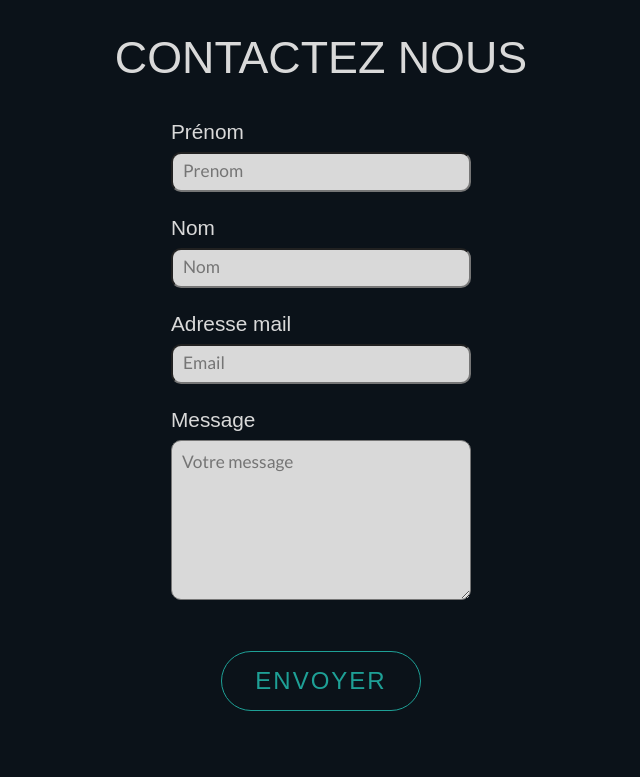
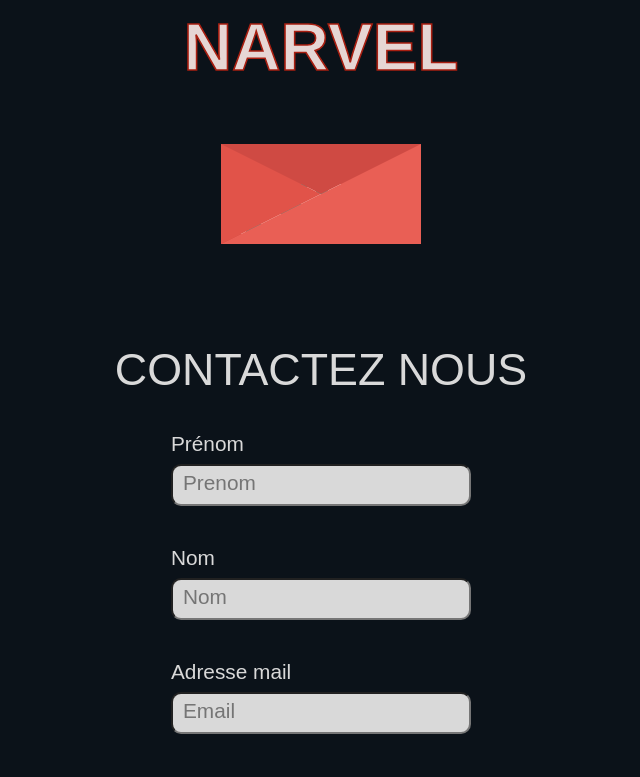
Before and after one commit to WildCodeSchool/2023-03-JS-Remote-Wild_Impact_Project-2_Team_B, a React (Vite) app in the folder frontend/: page / in a window 1280 px wide. Shown: the top 777 px of the page, without its empty margins (319-959 px from the left). Built offline with nearby package versions, Linux system fonts and the light colour scheme; a web font is replaced by a local one.

Commit message:
formulaire fonctionnel connecté avec EmailJS

```diff
--- a/frontend/src/App.jsx
+++ b/frontend/src/App.jsx
@@ -7,6 +7,7 @@
 // US 4 import
 import Contact from './pages/Contact'
 import "./App.scss"
+import emailjs from '@emailjs/browser'
 
 function App() {
   return (
--- a/frontend/src/App.scss
+++ b/frontend/src/App.scss
@@ -9,21 +9,193 @@
 
 body {
   background-color: $background-black;
+  color: $white;
+}
+
+/* TITLE */
+.contactTitle {
+  @include mainTitle;
+  display: block;
+  margin-top: 0px;
+}
+
+.logo {
+  @include logo(4.2rem);
+  margin-top: 1%;
+}
+
+/* Enveloppe animated*/
+
+.anim-mail {
+  display: flex;
+  padding-top: 5%
+}
+
+.letter-image {
+  position: relative;
+  top: 10%;
+  left: 50%;
+  width: 200px;
+  height: 200px;
+  -webkit-transform: translate(-50%, -50%);
+  -moz-transform: translate(-50%, -50%);
+  transform: translate(-50%, -50%);
+  cursor: pointer;
+  display: flex;
+  align-items: center;
+  flex-direction: column-reverse;
+  flex-wrap: nowrap;
+  justify-content: space-between;
+
+
+}
+
+.animated-mail {
+  position: absolute;
+  height: 150px;
+  width: 200px;
+  -webkit-transition: .4s;
+  -moz-transition: .4s;
+  transition: .4s;
+  margin-left: auto;
+  margin-right: auto;
+
+  .body {
+    position: absolute;
+    bottom: 0;
+    width: 0;
+    height: 0;
+    border-style: solid;
+    border-width: 0 0 100px 200px;
+    border-color: transparent transparent #e95f55 transparent;
+    z-index: 2;
+  }
+
+  .top-fold {
+    position: absolute;
+    top: 50px;
+    width: 0;
+    height: 0;
+    border-style: solid;
+    border-width: 50px 100px 0 100px;
+    -webkit-transform-origin: 50% 0%;
+    -webkit-transition: transform .4s .4s, z-index .2s .4s;
+    -moz-transform-origin: 50% 0%;
+    -moz-transition: transform .4s .4s, z-index .2s .4s;
+    transform-origin: 50% 0%;
+    transition: transform .4s .4s, z-index .2s .4s;
+    border-color: #cf4a43 transparent transparent transparent;
+    z-index: 2;
+  }
+
+  .back-fold {
+    position: absolute;
+    bottom: 0;
+    width: 200px;
+    height: 100px;
+    background: #cf4a43;
+    z-index: 0;
+  }
+
+  .left-fold {
+    position: absolute;
+    bottom: 0;
+    width: 0;
+    height: 0;
+    border-style: solid;
+    border-width: 50px 0 50px 100px;
+    border-color: transparent transparent transparent #e15349;
+    z-index: 2;
+  }
+
+  .letter {
+    left: 20px;
+    bottom: 0px;
+    position: absolute;
+    width: 160px;
+    height: 60px;
+    background: white;
+    z-index: 1;
+    overflow: hidden;
+    -webkit-transition: .4s .2s;
+    -moz-transition: .4s .2s;
+    transition: .4s .2s;
+
+    .letter-border {
+      height: 10px;
+      width: 100%;
+      background: repeating-linear-gradient(-45deg,
+          $blue,
+          $blue, 8px,
+          transparent 8px,
+          transparent 18px);
+    }
+
+    .letter-title {
+      margin-top: 10px;
+      margin-left: 5px;
+      height: 10px;
+      width: 40%;
+      background: $blue;
+    }
+
+    .letter-context {
+      margin-top: 10px;
+      margin-left: 5px;
+      height: 10px;
+      width: 20%;
+      background: $blue;
+    }
+
+    .letter-N {
+      margin-top: 0px;
+      margin-left: 65px;
+      height: 10px;
+      width: 20%;
+      @include logo(4.2rem);
+    }
+
+    .letter-stamp {
+      margin-top: 30px;
+      margin-left: 120px;
+      border-radius: 100%;
+      height: 30px;
+      width: 30px;
+      background: #cb5a5e;
+      opacity: 0.3;
+    }
+  }
+}
+
+
+.letter-image:hover {
+  .animated-mail {
+    transform: translateY(50px);
+    -webkit-transform: translateY(50px);
+    -moz-transform: translateY(50px);
+  }
+
+  .animated-mail .top-fold {
+    transition: transform .4s, z-index .2s;
+    transform: rotateX(180deg);
+    -webkit-transition: transform .4s, z-index .2s;
+    -webkit-transform: rotateX(180deg);
+    -moz-transition: transform .4s, z-index .2s;
+    -moz-transform: rotateX(180deg);
+    z-index: 0;
+  }
+
+  .animated-mail .letter {
+    height: 180px;
+  }
+
+  .shadow {
+    width: 250px;
+  }
 }
 
 /* CONTACT FORM */
-.contacttitle {
-  color: $background-light-grey;
-  text-align: center;
-  display: block;
-  margin: 2rem;
-  font-family: $title-font-family;
-  text-transform: uppercase;
-  font-weight: 400;
-  font-size: 2.8rem;
-}
-
-label {
+.LabelForm {
   color: $background-light-grey;
   text-align: left;
   display: block;
@@ -90,45 +262,52 @@ label {
 
 .formEntry {
   display: block;
-  margin: 1.5rem auto;
+  margin: 1rem auto;
   min-width: 300px;
   padding: 10px;
   border-radius: 10px;
   transition: all 0.5s ease 0s;
   margin-top: 0.5rem;
+  margin-bottom: 1rem;
+  font-family: $title-font-family;
+  color: $blue;
+  font-size: 1rem;
 }
 
 .submit {
+  @include mainBtn($blue);
   display: block;
-  margin: 1.5rem auto;
-  padding: 10px;
-  border-radius: 40px;
-  color: $blue;
-  border: 1px solid $blue;
-  background: none !important;
   margin-top: 0.5rem;
-  font-family: $title-font-family;
   font-size: 1.5rem;
   line-height: 1;
   min-width: 200px;
   height: 60px;
-  cursor: pointer;
-  text-transform: uppercase;
   position: relative;
-  letter-spacing: 2px;
-  transition: all .3s ease;
 }
 
 
 button:hover {
-  background-color: $blue;
-  color: $white;
-  letter-spacing: 5px;
-  transition: all .3s ease;
-  border: 3px dashed $white;
+  @include mainBtnHover($white);
 }
 
-
+.non-valid {
+  margin-left: auto;
+  margin-right: auto;
+  display: flex;
+  flex-direction: row-reverse;
+  align-content: stretch;
+  justify-content: center;
+  flex-wrap: nowrap;
+  margin-top: 0px;
+  margin-bottom: 0.9rem;
+  color: $red;
+  width: 60%;
+  padding: 0.3rem;
+  border-radius: 30px;
+  font-family: $title-font-family;
+  font-size: 1.17rem;
+  font-weight: 200;
+}
 
 /* TEXTE DEFILANT */
 .messagedefilant {
@@ -145,6 +324,7 @@ button:hover {
   transform: rotate(-3deg);
   top: 20%;
   margin-top: 5rem;
+  color: $background-black;
 }
 
 .messagedefilant div {
--- a/frontend/src/pages/Contact.jsx
+++ b/frontend/src/pages/Contact.jsx
@@ -1,74 +1,148 @@
 import React, { useRef } from 'react';
-import emailjs from '@emailjs/browser'
-
-
+import emailjs from '@emailjs/browser';
+import { useState } from 'react';
 
 const Contact = () => {
+  const [formData, setFormData] = useState({
+    user_firstName: "",
+    user_lastName: "",
+    user_email: "",
+    user_message: "",
+  });
   const form = useRef();
-  const sendEmail = (e) => {
-    e.preventDefault(); emailjs.sendForm(process.env.REACT_APP_SERVICE_ID,
-      process.env.REACT_APP_TEMPLATE_ID, form.current,
-      process.env.REACT_APP_PUBLIC_KEY)
-      .then((result) => { alert('message sent successfully...'); console.log(result.text); },
-        (error) => { console.log(error.text); });
+  const [formError, setFormError] = useState({});
+  const onChangeHandler = (event) => {
+    setFormData(() => ({
+      ...formData,
+      [event.target.name]: event.target.value
+    }));
   };
 
+  /* VALIDATION FORM */
+  const validateForm = () => {
+    let err = {};
+    let regex = /^\w+([\.-]?\w+)*@\w+([\.-]?\w+)*(\.\w{2,3})+$/;
+    if (formData.user_firstName === '') {
+      err.user_firstName = 'Il manque votre prenom!';
+    }
+    if (formData.user_lastName === '') {
+      err.user_lastName = 'Il manque votre nom!';
+    }
+    if (!regex.test(formData.user_email)) {
+      err.user_email = 'Pas de message sans votre email!';
+    } else {
+      if (!regex.test(formData.user_email)) {
+        err.user_email = 'Votre email est bizzare...';
+      }
+    }
+    setFormError({ ...err });
+    return Object.keys(err).length < 1;
+  };
 
+  /* SEND FORM */
+  const sendEmail = (e) => {
+    e.preventDefault();
+    console.log("Form Data:", formData);
+    let isValid = validateForm();
+    if (isValid) {
+      emailjs.sendForm('service_dbwxt5z', 'Template_narval01', form.current, 'D_XtUCzs448Q6k9Ym')
+        .then((result) => {
+          console.log(result.text);
+          alert("Merci pour le message ! Les Superheros sont à votre disoposition !");
+        }, (error) => {
+          console.log(error.text);
+          alert("Il y a un problème...");
+        });
+    } else {
+      alert("Vous avez besoin des superpower pour remplir le forumulaire ? Essayez encore une fois!");
+    }
+  };
+  /* FORM HTML */
   return (
     <div>
       <div className="container-form">
-        <h1 className='contacttitle'>Contactez nous</h1>
+        <h1 className="logo">narvel</h1>
+        <div className='anim-mail'>
+          <div class="letter-image">
+            <div class="animated-mail">
+              <div class="back-fold"></div>
+              <div class="letter">
+                <div class="letter-border"></div>
+                <div class="letter-title"></div>
+                <div class="letter-context"></div>
+                <div class="letter-N">N</div>
+                <div class="letter-stamp">
+                  <div class="letter-stamp-inner"></div>
+                </div>
+              </div>
+              <div class="top-fold"></div>
+              <div class="body"></div>
+              <div class="left-fold"></div>
+            </div>
+          </div>
+        </div>
+        <h1 className="contactTitle">Contactez nous</h1>
         <form className="ContactForm" ref={form} onSubmit={sendEmail}>
-          <label htmlFor="firstName">Prénom</label>
+          <label className="LabelForm">Prénom</label>
           <input
-            name='user_firstName'
+            name="user_firstName"
             type="text"
             id="firstName"
             className="firstname formEntry animated"
             placeholder="Prenom"
+            value={formData.user_firstName}
+            onChange={onChangeHandler}
           />
-          <label htmlFor="lastName">Nom</label>
+          <span className="non-valid">{formError.user_firstName}</span>
+          <label className="LabelForm">Nom</label>
           <input
-            name='user_lastName'
+            name="user_lastName"
             type="text"
             id="lastName"
             className="name formEntry animated"
             placeholder="Nom"
+            value={formData.user_lastName}
+            onChange={onChangeHandler}
           />
-          <label htmlFor="Email">Adresse mail</label>
+          <span className="non-valid">{formError.user_lastName}</span>
+          <label className="LabelForm">Adresse mail</label>
           <input
-            name='user_email'
+            name="user_email"
             type="text"
             id="email"
             className="email formEntry animated"
             placeholder="Email"
+            value={formData.user_email}
+            onChange={onChangeHandler}
           />
-          <label htmlFor="Message">Message</label>
+          <span className="non-valid">{formError.user_email}</span>
+          <label className="LabelForm">Message</label>
           <textarea
-            name='umessage'
+            name="user_message"
             id="message"
             className="message formEntry"
             placeholder="Votre message"
+            value={formData.user_message}
+            onChange={onChangeHandler}
           ></textarea>
+          <span className="non-valid">{formError.user_message}</span>
           <br />
-          <button type="submit" className="submit" onClick={() => {
-            alert("Message Sent.");
-          }}>
+          <button type="submit" className="submit" value="Send Email">
             Envoyer
           </button>
 
         </form>
       </div>
-      <div class="messagedefilant">
+      <div className="messagedefilant">
 
         <div>
-          <p> <span class="puce">•</span> HIRE SUPERHERO<span class="puce">•</span> HIRE SUPERHERO <span
-            class="puce">•</span>
-            HIRE SUPERHERO<span class="puce">•</span> HIRE SUPERHERO
-            <span class="puce">•</span> HIRE SUPERHERO<span class="puce">•</span> HIRE SUPERHERO
-            <span class="puce">•</span> HIRE SUPERHERO <span class="puce">•</span> HIRE SUPERHERO<span class="puce">•</span>
+          <p> <span className="puce">•</span> HIRE SUPERHERO<span className="puce">•</span> HIRE SUPERHERO <span
+            className="puce">•</span>
+            HIRE SUPERHERO<span className="puce">•</span> HIRE SUPERHERO
+            <span className="puce">•</span> HIRE SUPERHERO<span className="puce">•</span> HIRE SUPERHERO
+            <span className="puce">•</span> HIRE SUPERHERO <span className="puce">•</span> HIRE SUPERHERO<span className="puce">•</span>
             HIRE SUPERHERO
-            <span class="puce">•</span> HIRE SUPERHERO
+            <span className="puce">•</span> HIRE SUPERHERO
           </p>
 
         </div>
```
Also changed, not shown: frontend/src/components/Variables.scss (+59 -1 lines).
